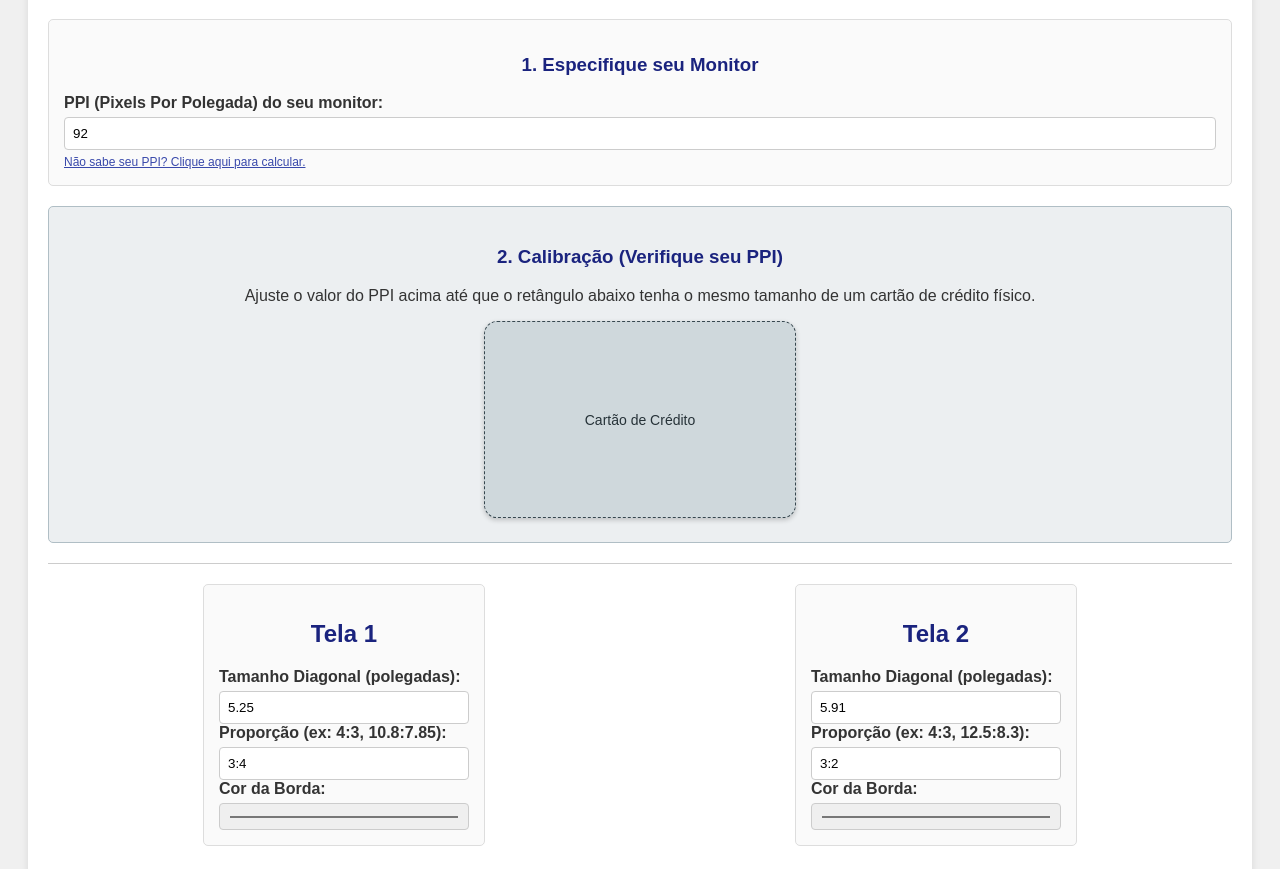
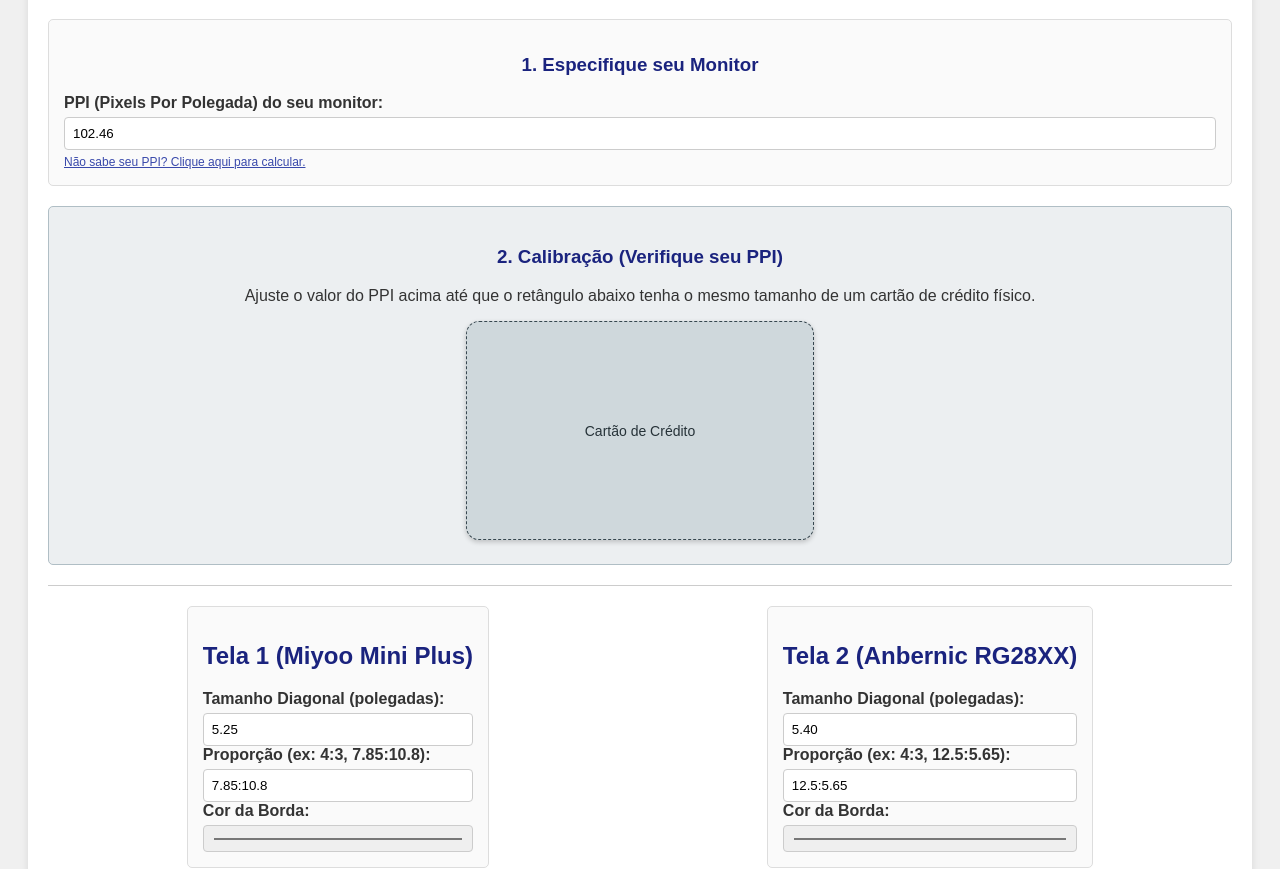
Before and after one commit to xerxeslins/comparador-de-telas, a plain HTML site: page index.html in a window 1280 px wide. Shown: the part 109-978 px from the top of the page. Drawn offline with Linux system fonts and the light colour scheme.

Commit message:
Update index.html

```diff
--- a/index.html
+++ b/index.html
@@ -42,7 +42,7 @@
     <div class="input-group">
         <h3>1. Especifique seu Monitor</h3>
         <label for="monitorPPI">PPI (Pixels Por Polegada) do seu monitor:</label>
-        <input type="number" id="monitorPPI" value="92" placeholder="Ex: 92">
+        <input type="number" id="monitorPPI" value="102.46" placeholder="Ex: 102.46">
         <a id="toggleCalculator" onclick="toggleCalculator()">Não sabe seu PPI? Clique aqui para calcular.</a>
         <div id="ppiCalculator" class="hidden">
             <h4>Calculadora de PPI</h4>
@@ -62,20 +62,20 @@
 
     <div class="config-area">
         <div class="input-group">
-            <h2>Tela 1</h2>
+            <h2>Tela 1 (Miyoo Mini Plus)</h2>
             <label for="size1">Tamanho Diagonal (polegadas):</label>
             <input type="number" id="size1" value="5.25">
-            <label for="ratio1">Proporção (ex: 4:3, 10.8:7.85):</label>
-            <input type="text" id="ratio1" list="common-ratios" placeholder="Digite ou escolha uma proporção" value="3:4">
+            <label for="ratio1">Proporção (ex: 4:3, 7.85:10.8):</label>
+            <input type="text" id="ratio1" list="common-ratios" placeholder="Digite ou escolha uma proporção" value="7.85:10.8">
             <label for="color1">Cor da Borda:</label>
             <input type="color" id="color1" value="#4A148C">
         </div>
         <div class="input-group">
-            <h2>Tela 2</h2>
+            <h2>Tela 2 (Anbernic RG28XX)</h2>
             <label for="size2">Tamanho Diagonal (polegadas):</label>
-            <input type="number" id="size2" value="5.91">
-            <label for="ratio2">Proporção (ex: 4:3, 12.5:8.3):</label>
-            <input type="text" id="ratio2" list="common-ratios" placeholder="Digite ou escolha uma proporção" value="3:2">
+            <input type="number" id="size2" value="5.40">
+            <label for="ratio2">Proporção (ex: 4:3, 12.5:5.65):</label>
+            <input type="text" id="ratio2" list="common-ratios" placeholder="Digite ou escolha uma proporção" value="12.5:5.65">
             <label for="color2">Cor da Borda:</label>
             <input type="color" id="color2" value="#F48FB1">
         </div>
@@ -154,12 +154,12 @@
 
         const diag1 = parseFloat(document.getElementById('size1').value);
         const ratio1 = document.getElementById('ratio1').value;
-        const color1 = document.getElementById('color1').value; // <--- Corrigido: Pegando a cor
+        const color1 = document.getElementById('color1').value;
         const dim1 = calculateDimensions(diag1, ratio1);
 
         const diag2 = parseFloat(document.getElementById('size2').value);
         const ratio2 = document.getElementById('ratio2').value;
-        const color2 = document.getElementById('color2').value; // <--- Corrigido: Pegando a cor
+        const color2 = document.getElementById('color2').value;
         const dim2 = calculateDimensions(diag2, ratio2);
 
         if (!dim1 || !dim2) {
@@ -173,11 +173,11 @@
         const heightPx2 = dim2.height * monitorPPI;
 
         if (viewMode === 'overlap' && (widthPx1 * heightPx1 < widthPx2 * heightPx2)) {
-            createScreenElement('Tela 2', widthPx2, heightPx2, color2, monitorPPI); // <--- Corrigido: Passando a cor
-            createScreenElement('Tela 1', widthPx1, heightPx1, color1, monitorPPI); // <--- Corrigido: Passando a cor
+            createScreenElement('Tela 2', widthPx2, heightPx2, color2, monitorPPI);
+            createScreenElement('Tela 1', widthPx1, heightPx1, color1, monitorPPI);
         } else {
-            createScreenElement('Tela 1', widthPx1, heightPx1, color1, monitorPPI); // <--- Corrigido: Passando a cor
-            createScreenElement('Tela 2', widthPx2, heightPx2, color2, monitorPPI); // <--- Corrigido: Passando a cor
+            createScreenElement('Tela 1', widthPx1, heightPx1, color1, monitorPPI);
+            createScreenElement('Tela 2', widthPx2, heightPx2, color2, monitorPPI);
         }
     }
 
@@ -199,19 +199,17 @@
 
         const [ratioW, ratioH] = ratioParts;
         const r = ratioW / ratioH;
-        // Verifica se r é um número válido e diferente de zero para evitar divisão por zero ou NaN
         if (isNaN(r) || r === 0) return null;
 
         const height = diagonal / Math.sqrt(r*r + 1);
         const width = r * height;
 
-        // Verifica se as dimensões calculadas são válidas
         if (isNaN(width) || isNaN(height) || width <= 0 || height <= 0) return null;
 
         return { width, height };
     }
 
-    function createScreenElement(name, widthPx, heightPx, color, ppi) { // <--- Corrigido: Recebendo a cor
+    function createScreenElement(name, widthPx, heightPx, color, ppi) {
         const screenWrapper = document.createElement('div');
         screenWrapper.className = 'screen-wrapper';
         const screenDiv = document.createElement('div');
@@ -224,6 +222,7 @@
         label.className = 'screen-label';
         label.textContent = `${name} (${(widthPx / ppi).toFixed(1)}" x ${(heightPx / ppi).toFixed(1)}")`;
         screenDiv.appendChild(label);
+        // *** LINHA CORRIGIDA ***
         screenWrapper.appendChild(screenDiv);
         displayArea.appendChild(screenWrapper);
     }
```
